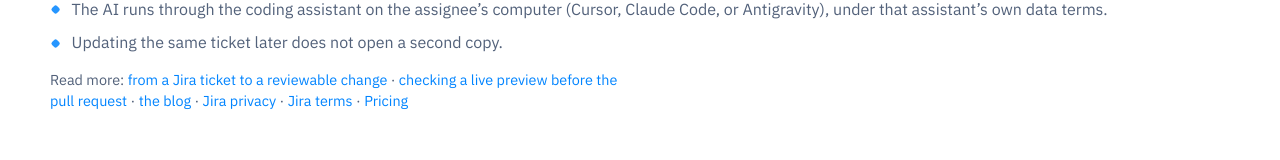
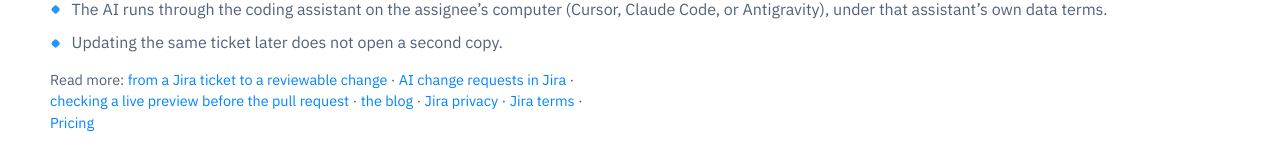
Before and after one commit to Lanatus-Systems/maintainer-pro-marketing, a Next.js app: page /integrations/jira in a window 1280 px wide. Shown: the part 5084-5244 px from the top of the page. Built offline with nearby package versions, Linux system fonts and the light colour scheme; no server answers.

Commit message:
K-124: link Jira AI change requests post from /integrations/jira

```diff
--- a/src/app/integrations/jira/page.tsx
+++ b/src/app/integrations/jira/page.tsx
@@ -253,6 +253,7 @@ export default function JiraIntegrationPage() {
         </ul>
         <p className="landing-quiet">
           Read more: <Link href="/blog/jira-ticket-to-pr-with-ai">from a Jira ticket to a reviewable change</Link>{" "}
+          · <Link href="/blog/ai-change-requests-in-jira">AI change requests in Jira</Link>{" "}
           · <Link href="/blog/live-preview-before-pull-request">checking a live preview before the pull request</Link>{" "}
           · <Link href="/blog">the blog</Link> · <Link href="/jira/privacy">Jira privacy</Link>{" "}
           · <Link href="/jira/terms">Jira terms</Link> · <Link href="/pricing">Pricing</Link>
```
